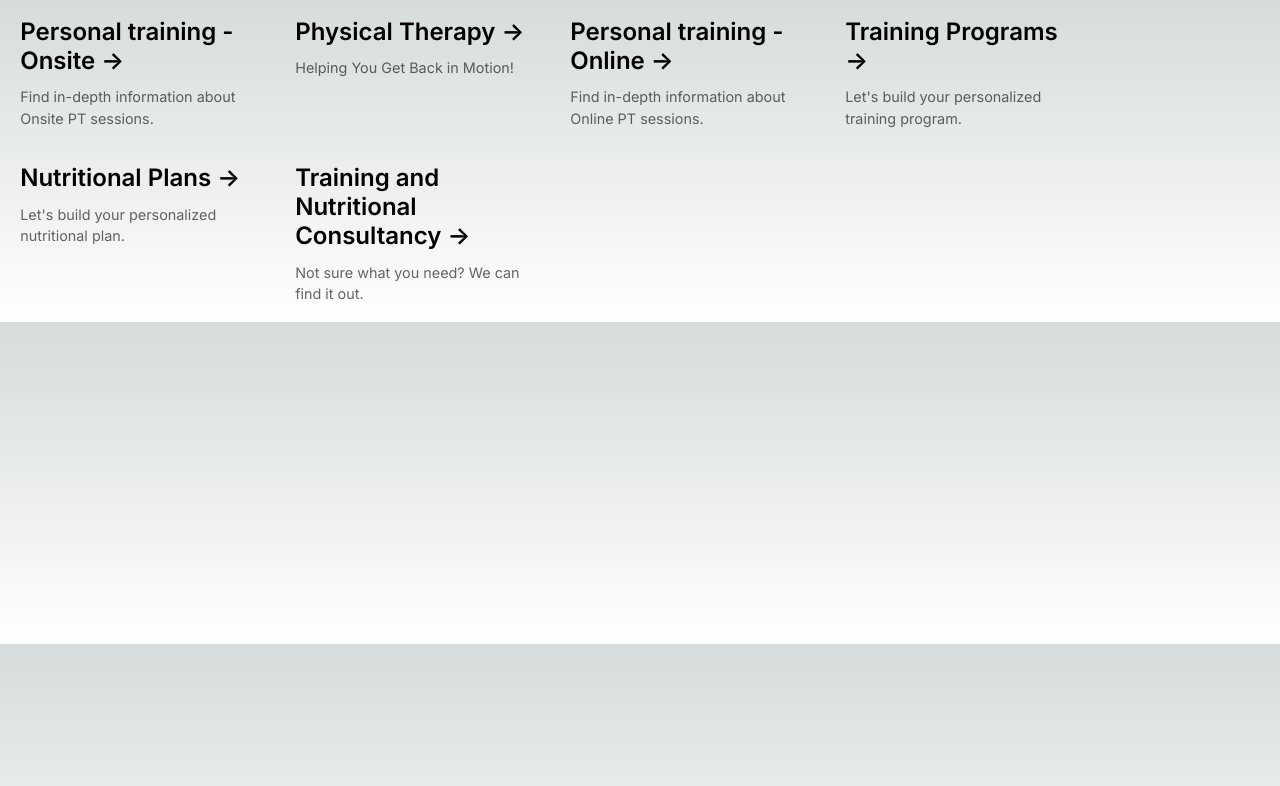
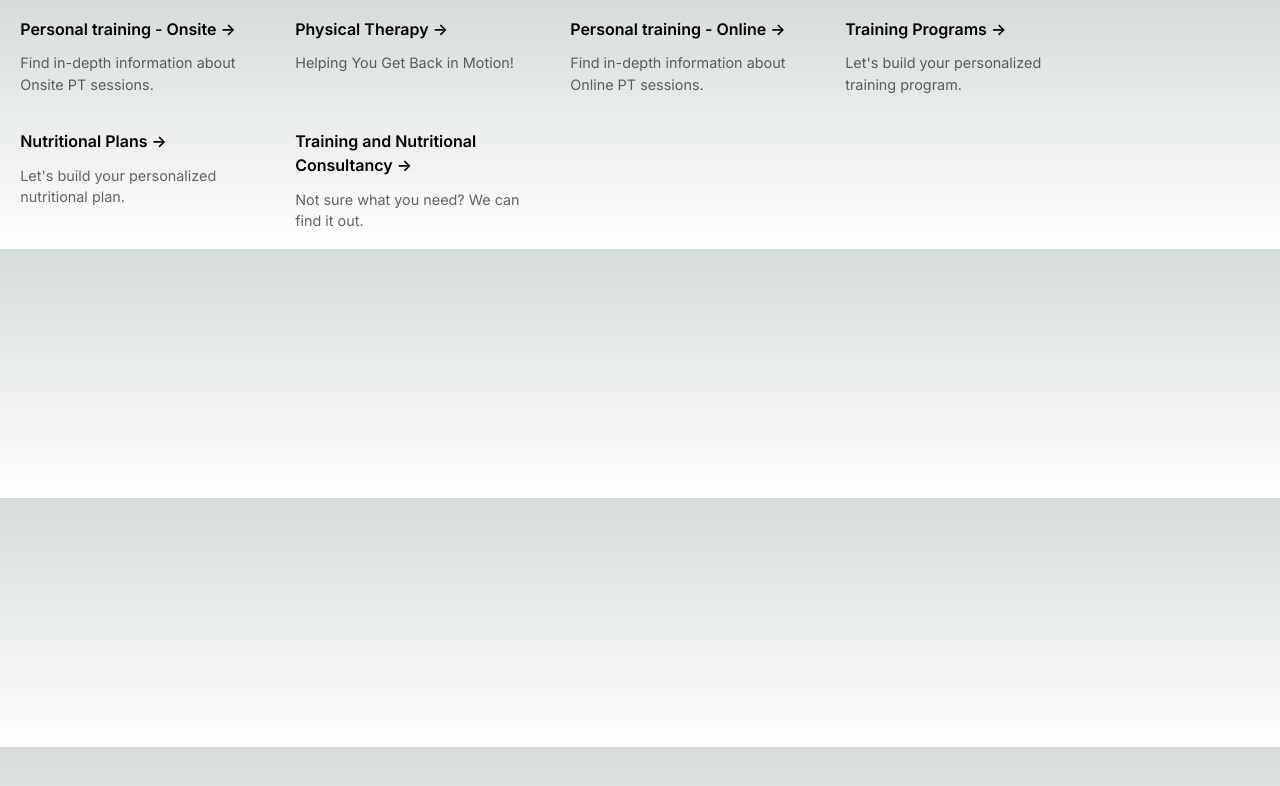
Before and after one commit to CozeaRaluca/fitguide-next13, a Next.js app: page / in a window 1280 px wide. Shown: the top 786 px of the page. Built offline with nearby package versions, Linux system fonts and the light colour scheme.

Commit message:
Add TailwindCSS.

```diff
--- /dev/null
+++ b/postcss.config.js
@@ -0,0 +1,6 @@
+module.exports = {
+  plugins: {
+    tailwindcss: {},
+    autoprefixer: {},
+  },
+}
--- a/styles/globals.css
+++ b/styles/globals.css
@@ -105,3 +105,7 @@ a {
     color-scheme: dark;
   }
 }
+
+@tailwind base;
+@tailwind components;
+@tailwind utilities;
--- /dev/null
+++ b/tailwind.config.js
@@ -0,0 +1,11 @@
+/** @type {import('tailwindcss').Config} */
+module.exports = {
+  content: [
+    "./pages/**/*.{js,ts,jsx,tsx}",
+    "./components/**/*.{js,ts,jsx,tsx}",
+  ],
+  theme: {
+    extend: {},
+  },
+  plugins: [],
+}
```
Also changed, not shown: package.json (+7 -0 lines), 1 other file (tests, documents, lock files or other folders).
